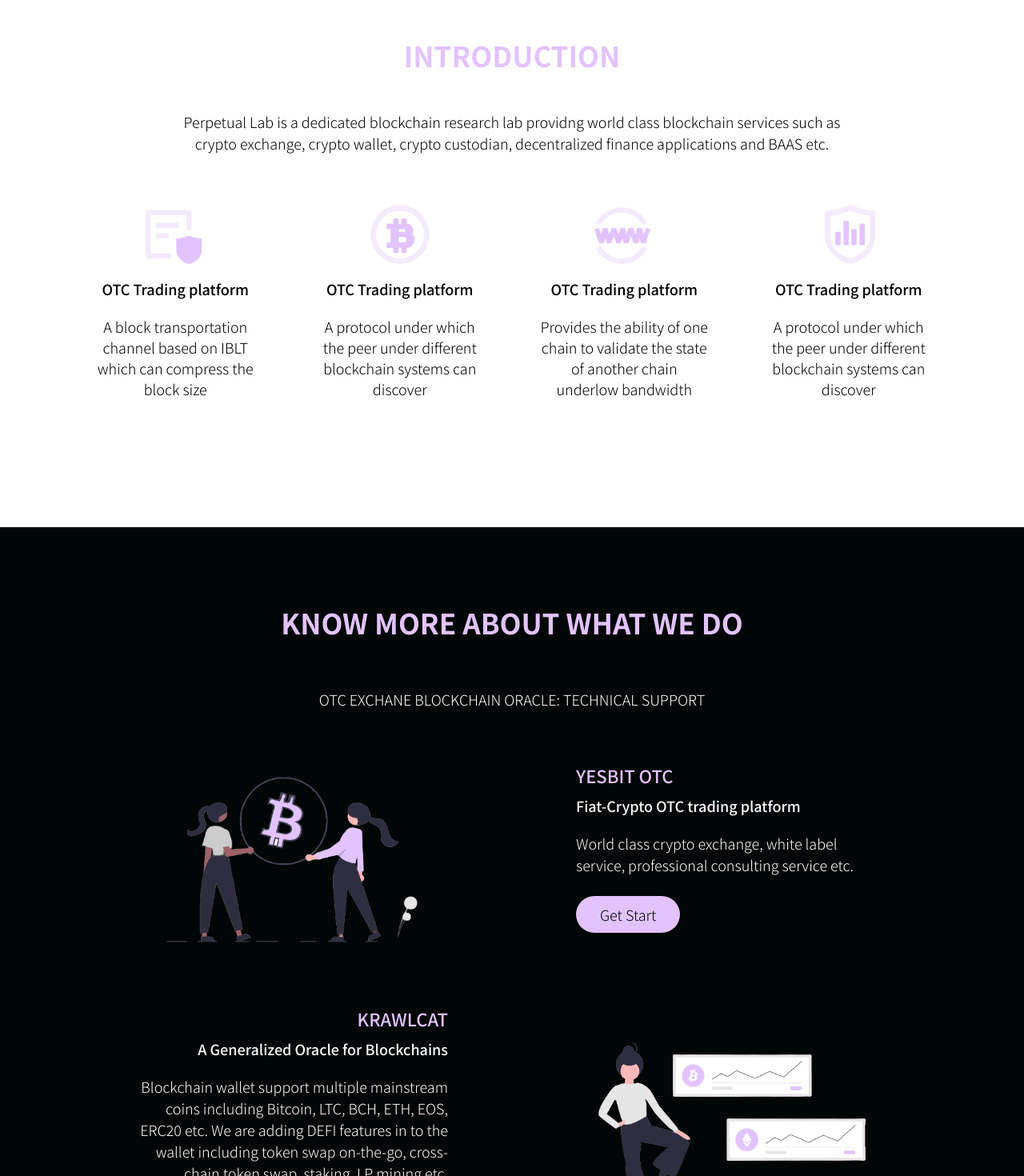
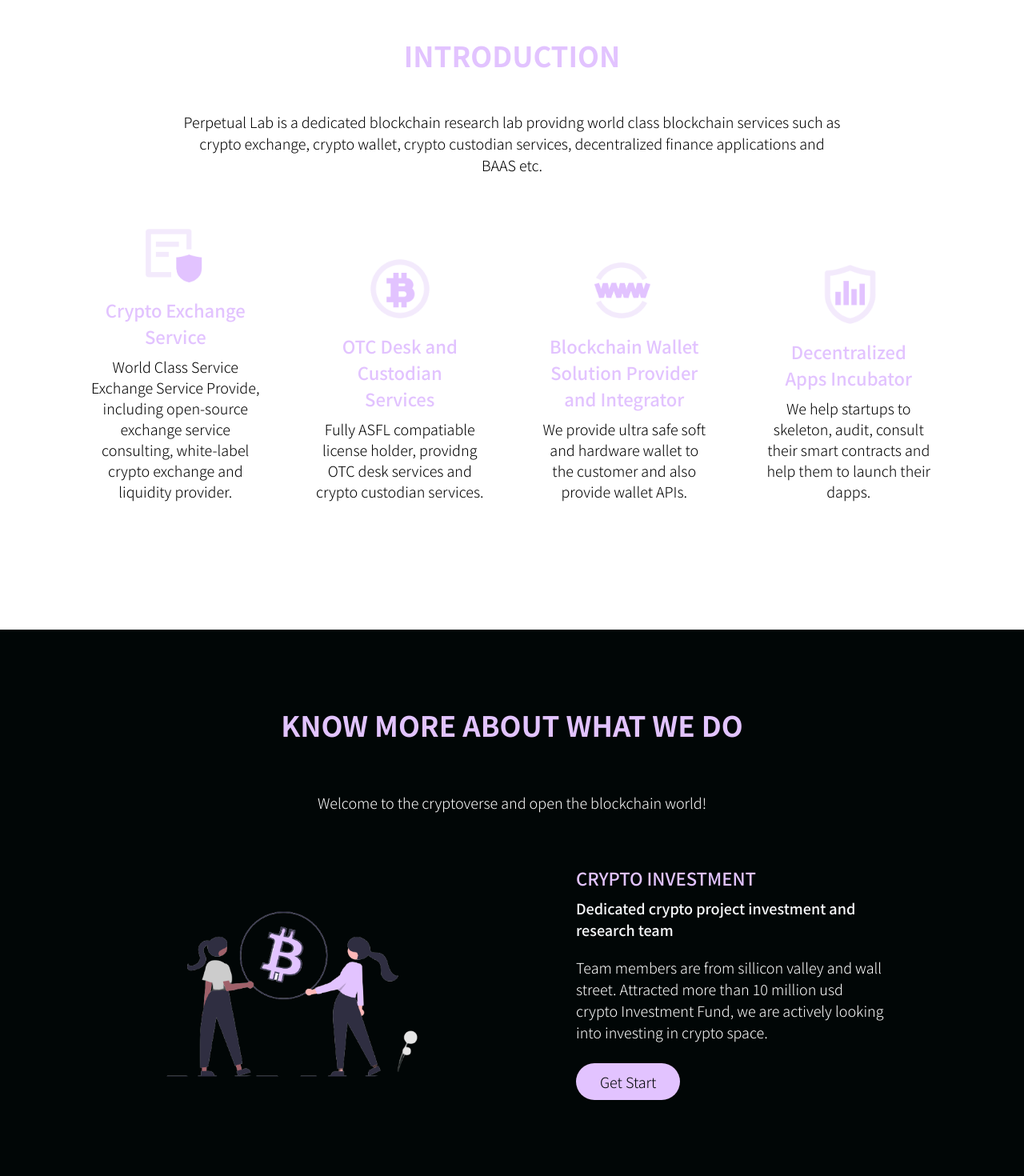
Before and after one commit to cryptoleek-team/perpetual-lab-mainsite, a React (Create React App) app: page / in a window 1280 px wide. Shown: the part 1040-2510 px from the top of the page at 80% size. Built offline with nearby package versions, Linux system fonts and the light colour scheme.

Commit message:
titles and desc

```diff
--- a/src/components/HeroSection/HeroElements.js
+++ b/src/components/HeroSection/HeroElements.js
@@ -65,8 +65,8 @@ export const HeroContent = styled.div`
 
 export const HeroH1 = styled.h1`
   color: #fff;
-  font-size: 48px;
-  font-weight: 700;
+  font-size: 92px;
+  font-weight: 900;
   text-align: center;
 
   @media screen and (max-width: 768px) {
@@ -80,7 +80,7 @@ export const HeroH1 = styled.h1`
 
 export const HeroP =styled.p`
   color: #fff;
-  font-size: 18px;
+  font-size: 32px;
   text-align: center;
   margin: 50px 150px;
   line-height: 1.5;
--- a/src/components/InforSection/index.js
+++ b/src/components/InforSection/index.js
@@ -25,27 +25,23 @@ const InforSection = ({id, t}) => {
         <BoxContent data-aos="fade-down">
           <Box>
             <img src={logo1} alt="logo" />
-            {/* <Title>Yesbit OTC</Title> */}
-            <SubTitle>OTC Trading platform</SubTitle>
-            <Description>A block transportation channel based on IBLT which can compress the block size</Description>
+            <Title>{t("service1")}</Title>
+            <Description>{t("service1Desc")}</Description>
           </Box>
           <Box>
             <img src={logo2} alt="logo" />
-            {/* <Title>KrawlCat</Title> */}
-            <SubTitle>OTC Trading platform</SubTitle>
-            <Description>A protocol under which the peer under different blockchain systems can discover</Description>
+            <Title>{t("service2")}</Title>
+            <Description>{t("service2Desc")}</Description>
           </Box>
           <Box>
             <img src={logo3} alt="logo" />
-            {/* <Title>Standardized P2P</Title> */}
-            <SubTitle>OTC Trading platform</SubTitle>
-            <Description>Provides the ability of one chain to validate the state of another chain underlow bandwidth</Description>
+            <Title>{t("service3")}</Title>
+            <Description>{t("service3Desc")}</Description>
           </Box>
           <Box>
             <img src={logo4} alt="logo" />
-            {/* <Title>KrawlCat</Title> */}
-            <SubTitle>OTC Trading platform</SubTitle>
-            <Description>A protocol under which the peer under different blockchain systems can discover</Description>
+            <Title>{t("service4")}</Title>
+            <Description>{t("service4Desc")}</Description>
           </Box>
         </BoxContent>
       </TextWrapper>
--- a/src/components/SerSection/index.js
+++ b/src/components/SerSection/index.js
@@ -13,12 +13,12 @@ const SerSection = ({id, t}) => {
       <SerContent id={id}>
         <SerWrapper>
           <h1>{t("section3")}</h1>
-          <SerWrap>OTC EXCHANE BLOCKCHAIN ORACLE: TECHNICAL SUPPORT</SerWrap>
+          <SerWrap>{t("section3SerWrap")}</SerWrap>
           <SerRow imgStart={true}>
             <Column1 left={false}>
               <Text>
-                <TopLine>Yesbit OTC</TopLine>
-                <Heading>Fiat-Crypto OTC trading platform</Heading>
+                <TopLine>{t("topline1")}</TopLine>
+                <Heading>{t("topline1H")}</Heading>
                 <Subtitle>{t("subtitle1")}</Subtitle>
                 <BtnWrap left={true}>
                   <Button
@@ -45,8 +45,8 @@ const SerSection = ({id, t}) => {
           <SerRow imgStart={false}>
             <Column1 left={true}>
               <Text>
-                <TopLine>KrawlCat</TopLine>
-                <Heading>A Generalized Oracle for Blockchains</Heading>
+                <TopLine>{t("topline2")}</TopLine>
+                <Heading>{t("topline2H")}</Heading>
                 <Subtitle>{t("subtitle2")}</Subtitle>
                 <BtnWrap left={false}>
                   <Button
@@ -73,8 +73,8 @@ const SerSection = ({id, t}) => {
           <SerRow imgStart={true}>
             <Column1 left={false}>
               <Text>
-                <TopLine>Yesbit OTC</TopLine>
-                <Heading>Fiat-Crypto OTC trading platform</Heading>
+                <TopLine>{t("topline3")}</TopLine>
+                <Heading>{t("topline3H")}</Heading>
                 <Subtitle>{t("subtitle3")}</Subtitle>
                 <BtnWrap left={true}>
                   <Button
@@ -101,8 +101,8 @@ const SerSection = ({id, t}) => {
           <SerRow imgStart={false}>
             <Column1 left={true}>
               <Text>
-                <TopLine>Yesbit OTC</TopLine>
-                <Heading>Fiat-Crypto OTC trading platform</Heading>
+                <TopLine>{t("topline4")}</TopLine>
+                <Heading>{t("topline4H")}</Heading>
                 <Subtitle>{t("subtitle4")}</Subtitle>
                 <BtnWrap left={false}>
                   <Button
--- a/src/locales/ch/translation.json
+++ b/src/locales/ch/translation.json
@@ -1,18 +1,54 @@
 {
   "title": "Perpetual Lab",
-  "description": "从提供配置指导、解决运营问题、到主动持续跟进，帮助实现远期业务设想，以为合作伙伴带来商业成功为服务标准。",
+  "description": "全球领先的区块链研究团队，加密货币交易所服务，区块链钱包，场外交易和去中心化应用孵化器",
   "home":"主页",
-  "about": "关于PERPLAB",
+  "about": "关于我们",
   "services": "业务项目",
   "career":"加入我们",
   "roadMap": "路线图",
-  "introduction": "关于Perpetual Lab",
-  "topline":"Perpetual Labs是一家专注于区块链研究实验室，提供世界级的区块链服务，如加密交易所、加密钱包、加密托管、去中心化金融应用和BAAS等。",
+  "introduction": "永恒区块链实验室",
+  "topline":"永恒区块链实验室是一家专注于区块链研究实验室，提供世界级的区块链服务，如加密交易所、加密钱包、加密托管、去中心化金融应用和BAAS等。",
+  "service1": "加密货币交易所",
+  "service2": "场外服务和资产保管服务",
+  "service3": "区块链钱包供应商和集成商",
+  "service4": "去中心化金融应用孵化器",
+  "service1Desc": "世界领先的加密货币交易所 提供咨询，白标，上币等一些列专业服务",
+  "service2Desc": "澳洲合法监管的场外交易和加密货币资产保护机构",
+  "service3Desc": "我们提供安全可靠的区块链钱包 钱包api服务 和 硬件钱包服务",
+  "service4Desc": "我们帮助初创团队进行代币金融模型设计，去中心话金融app的创建，咨询，代码审计等等。",
+  "section3SerWrap": "欢迎大家进入加密货币和区块链的世界",
+  "topline1": "加密货币投资",
+  "topline2": "区块链钱包",
+  "topline3": "无限社交Dapp",
+  "topline4": "收藏品NFT的交易平台",
+  "topline1H": "专业团队分析加密货币 进行合理投资",
+  "topline2H": "Uswap, 一个开启DEFI 和 NFT的钱包应用 ",
+  "topline3H": "一个改变整个社交的领域的去中心化金融应用",
+  "topline4H": "全球首创的加密货币NFT，收藏平交易平台",
   "section3":"了解我们",
   "subtitle1":"世界级加密交易所、白标签服务、专业咨询服务等。",
   "subtitle2": "区块链钱包支持比特币、LTC、BCH、ETH、EOS、ERC20等多种主流币。我们在钱包中添加了DEFI功能，包括通证即时交换、跨链通证交换、押注、LP挖掘等。",
   "subtitle3": "包括DEFI space、NFT space和STO space在内的世界级DAPP。DAPP孵化与开发。",
   "subtitle4":"加密基金投资，专门的项目研究，包括Sushiswap analytics, Ren analytics, Uniswap analytics和Sol analytics。第一个进入GRT的基金获得了100倍的收益。",
+  "roadMapTitle1": "2020年6月",
+  "roadMapTitle2": "2021年1月",
+  "roadMapTitle3": "2021年6月",
+  "roadMapTitle4": "2021年12月",
+
+  "roadMapSubTitle1": "团队组建成功",
+  "roadMapSubTitle2": "世界一流的加密货币交易所成立",
+  "roadMapSubTitle3": "世界首个收藏品交易平台建立",
+  "roadMapSubTitle4": "目标在未来的一年孵化超过10个DAPP",
+
+  "roadMapSubDesc1": "一群深深爱着加密货币的科学家，华尔街金融分析员 交易员，月下结盟，准备把余生献给加密货币事业。",
+  "roadMapSubDesc2": "世界一流的加密货币在6个月以内成功的上线",
+  "roadMapSubDesc3": "全球首个收藏品交易平台准备上线.",
+  "roadMapSubDesc4": "我们会帮助全球的DAPP爱好者完成创建他们的DAPP产品 来改变未来世界。",
+
   "join":"加入我们",
-  "serwrap":"Perpetual lab由来自墨尔本大学(Melbourne University)、迪肯大学(Deakin University)等的博士研究员组成的加密和区块链行业专家团队建造。曾任职于埃森哲、eBay、阿里巴巴、谷歌、华为等公司的区块链开发人员。资深金融加密分析师，曾为华尔街加密基金工作。我们是一个充满激情、富有创造力、经验丰富的cryto专家团队。"
+  "joinSerwrap":"Perpetual Lab由业内的加密算法和区块链专家团队组成。团队分成3大块。研究成员来自于墨尔本大学，迪肯大学等区块链phd实验室。开发人员大多曾在埃森哲，eBay，阿里巴巴，谷歌和华为等大公司工作。金融分析团队多来自华尔街对冲基金分析师。我们是一支充满激情，经验丰富，经验丰富的专家团队",
+
+  "whyJoinUs": "为什么加入我们团队？",
+  "whyJoinUsDesc": "员工是我们最重要的资产，照顾他们一直是我们的头等大事。除了我们提供的有竞争力的薪酬外，我们所有的全职固定员工都享有团体健康福利，包括牙科，视力和处方。除此之外，我们还会举办每月的团队建设活动以及员工生日庆祝活动。",
+  "joinUsNow": "如果你与我们志趣相投，请随时电邮我们！"
 }
--- a/src/locales/en/translation.json
+++ b/src/locales/en/translation.json
@@ -1,18 +1,55 @@
 {
   "title": "Perpetual Lab ",
-  "description": "From providing configuration guidance, solving operational problems, to proactive and continuous follow-up, to help realize long-term business ideas, and to bring business success to partners as a service standard.",
+  "description": "First-class Blockchain Research Team, Crypto Exchange Services, Blockchain Wallet Provider, OTC Desk Services and Dapp Incubator.",
   "home":"HOME",
   "about": "ABOUT US",
   "services": "SERVICES",
   "career":"CAREER",
   "roadMap": "ROADMAP",
   "introduction": "INTRODUCTION",
-  "topline":"Perpetual Lab is a dedicated blockchain research lab providng world class blockchain services such as crypto exchange, crypto wallet, crypto custodian, decentralized finance applications and BAAS etc. ",
+  "topline":"Perpetual Lab is a dedicated blockchain research lab providng world class blockchain services such as crypto exchange, crypto wallet, crypto custodian services, decentralized finance applications and BAAS etc. ",
+  "service1": "Crypto Exchange Service",
+  "service2": "OTC Desk and Custodian Services",
+  "service3": "Blockchain Wallet Solution Provider and Integrator",
+  "service4": "Decentralized Apps Incubator",
+  "service1Desc": "World Class Service Exchange Service Provide, including open-source exchange service consulting, white-label crypto exchange and liquidity provider.",
+  "service2Desc": "Fully ASFL compatiable license holder, providng OTC desk services and crypto custodian services.",
+  "service3Desc": "We provide ultra safe soft and hardware wallet to the customer and also provide wallet APIs.",
+  "service4Desc": "We help startups to skeleton, audit, consult their smart contracts and help them to launch their dapps.",
   "section3":"KNOW MORE ABOUT WHAT WE DO",
-  "subtitle1":"World class crypto exchange, white label service, professional consulting service etc.",
-  "subtitle2": "Blockchain wallet support multiple mainstream coins including Bitcoin, LTC, BCH, ETH, EOS, ERC20 etc. We are adding DEFI features in to the wallet including token swap on-the-go, cross-chain token swap, staking, LP mining etc.",
-  "subtitle3": "World class DAPP including DEFI space, NFT space and STO space. DAPP incubator and development.",
-  "subtitle4":"Crypto fund investment, dedicated project research including Sushiswap analytics, Ren Analytics, Uniswap analytics and Sol analytics. Very first fund get into $GRT and 100x gain.",
+  "section3SerWrap": "Welcome to the cryptoverse and open the blockchain world!",
+  "topline1": "Crypto Investment",
+  "topline2": "Blockchain Wallet",
+  "topline3": "Infinity Social",
+  "topline4": "NFT exchange",
+  "topline1H": "Dedicated crypto project investment and research team",
+  "topline2H": "Uswap, a DEFI, NFT enabled wallet app",
+  "topline3H": "A Dapp to change the social concept",
+  "topline4H": "World first NFT exchange to trade treasureable items.",
+  "subtitle1": "Team members are from sillicon valley and wall street. Attracted more than 10 million usd crypto Investment Fund, we are actively looking into investing in crypto space.",
+  "subtitle2": "Uswap, a blockchain wallet which has DEFI and NFT features to shake the industry. Uswap use world most popular DEX Uniswap AMM algorithm and LP mining concept to make sure all the participants have their fair token distribution.",
+  "subtitle3": "Infinity Social is world first DAPP platform designed for social leaders, youtubers and digital nomads",
+  "subtitle4": "We are building world first NFT exchange to facilitate the ever increasing NFT collectible markets.",
+
+  "roadMapTitle1": "June 2020",
+  "roadMapTitle2": "Jan 2021",
+  "roadMapTitle3": "June 2021",
+  "roadMapTitle4": "Dec 2021",
+
+  "roadMapSubTitle1": "Team established",
+  "roadMapSubTitle2": "World class crypto exchange launched",
+  "roadMapSubTitle3": "World first NFT exchange prepare to launch",
+  "roadMapSubTitle4": "Prepare to bootstrap more than 10 dapps in next 12 months",
+
+  "roadMapSubDesc1": "A group of crypto ethusiasts and blockchain experts decided to setup the lab to contribute their rest of life into cryptoverse.",
+  "roadMapSubDesc2": "World class crypto exchange has been launched under 6 months, we know this is a competitve world however we have confidence we can survive and grow in this space.",
+  "roadMapSubDesc3": "This is our key point to compete with other exchanges by providing NFT exchangable services.",
+  "roadMapSubDesc4": "We are help coorperation to launch their dapp services to shape the traditional fincial system.",
+
   "join":"JOIN US",
-  "serwrap":"Perpetual Lab is built by a team of crypto and blockchain experts in the industry including phd researchers from Melbourne University, Deakin University etc. Experienced blockchain developers who worked for Accenture, eBay, Alibaba, Google and Huawei etc. Expierenced finacial crypto analyst who used to work for wall street crypto fund. We are a team of passionate, displine and expierenced cryto experts."
+  "joinSerwrap":"Perpetual Lab is built by a team of crypto and blockchain experts in the industry including phd researchers from Melbourne University, Deakin University etc. Experienced blockchain developers who worked for Accenture, eBay, Alibaba, Google and Huawei etc. Expierenced finacial crypto analyst who used to work for wall street crypto fund. We are a team of passionate, displine and expierenced cryto experts.",
+
+  "whyJoinUs": "Benefits to join PerpLabs",
+  "whyJoinUsDesc": "Our employees are our most important asset and taking care of them has always been our top priority. Other than the competitive pay we offer, all of our full time permanent employees enjoy group health benefits that covers dental, vision and the prescription. In addition to that we host monthly team building events as well as employee birthday celebrations.",
+  "joinUsNow": "If you have the same mindset, please don’t hesitate to contact us!"
 }
```
Also changed, not shown: src/components/Career/index.js (+4 -4 lines), src/components/RoadMap/index.js (+16 -20 lines).
